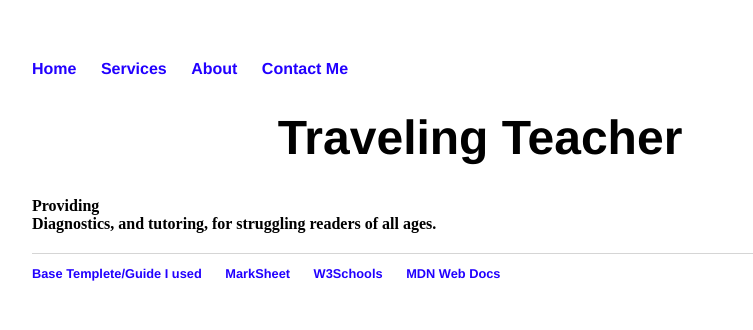
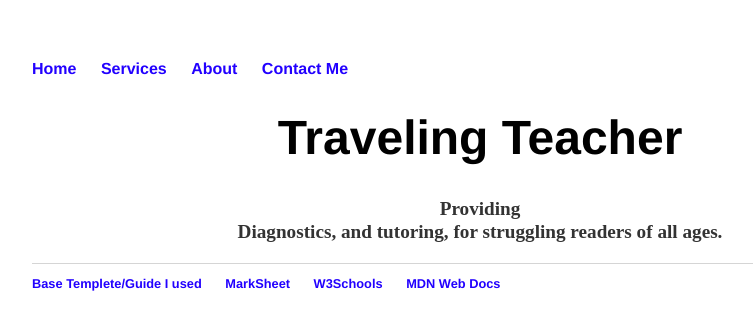
Before and after one commit to ShadowHazel/ShadowHazel.github.io, a Jekyll site: the page built from index.html, in a window 1280 px wide. Shown: the top 330 px of the page, without its empty margins (160-913 px from the left). Built offline with Jekyll 4.4.1, drawn with Linux system fonts in a browser that asks for light colours.

Commit message:
Update index.html

```diff
--- a/index.html
+++ b/index.html
@@ -4,5 +4,5 @@ title: Traveling Teacher
 ---
 <div>
 	<h1 style="text-align:center;">Traveling Teacher</h1>
-	<p.test style="text-align:center;"><b>Providing</b><br><b>Diagnostics, and tutoring, for struggling readers of all ages.</b></p>
+	<p style="text-align:center;"><b>Providing</b><br><b>Diagnostics, and tutoring, for struggling readers of all ages.</b></p>
     </div>
```
